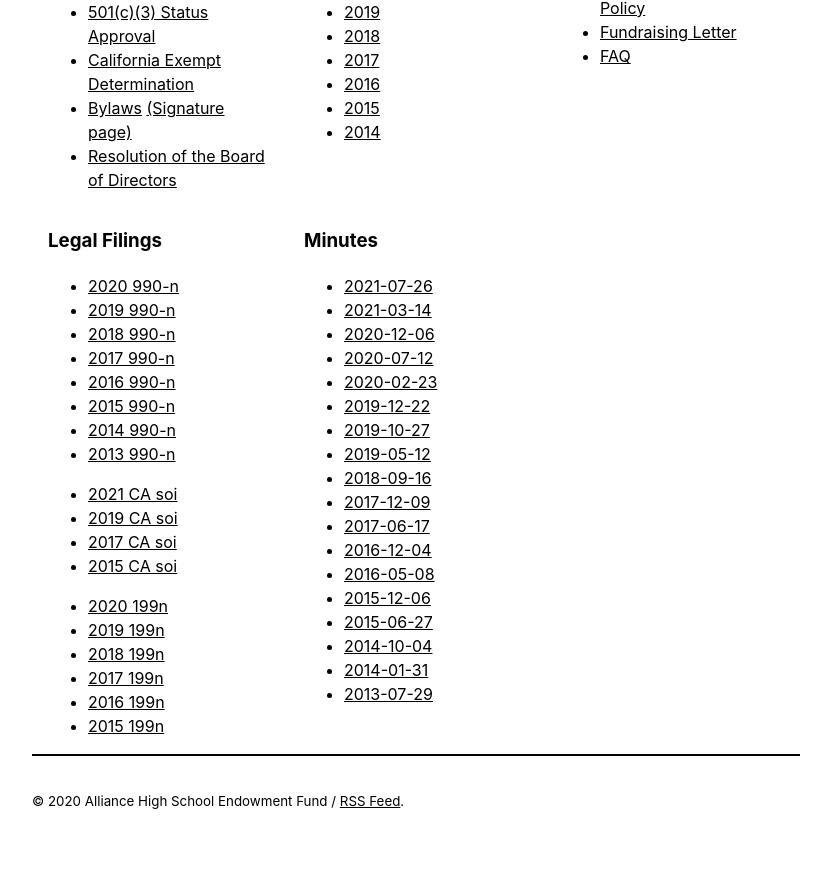
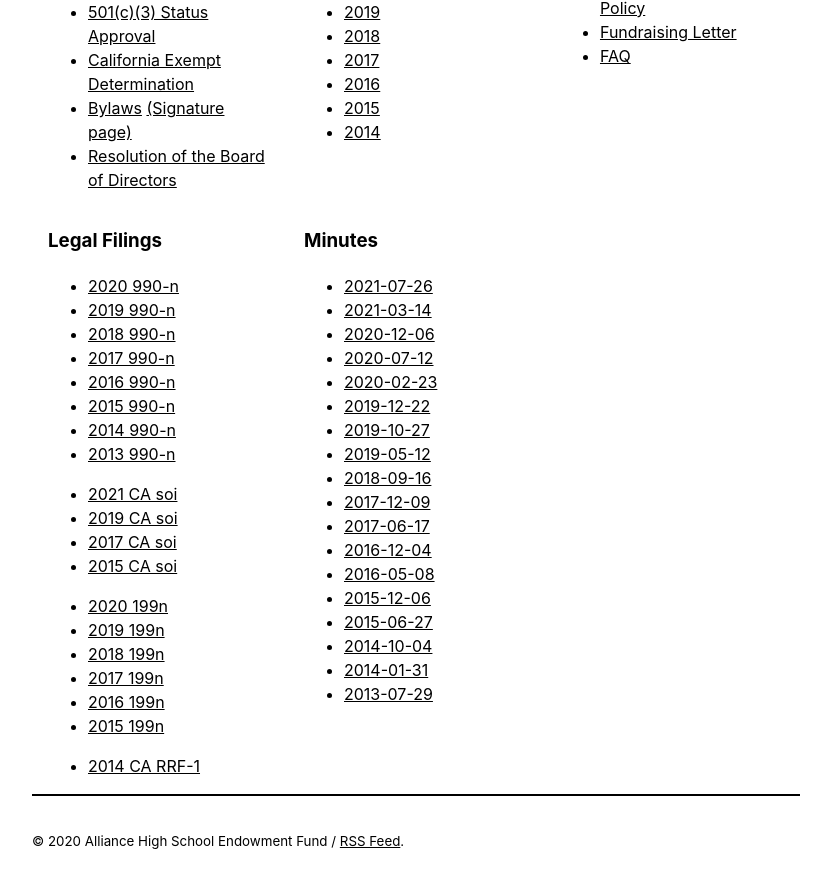
Before and after one commit to ahsef/ahsef.github.io, a Jekyll site: the page built from _pages/about.html, in a window 1280 px wide and 900 px high, scrolled down 1299 px. Shown: the top 888 px of the window, without its empty margins (224-1055 px from the left). Built offline with Jekyll 4.4.1, drawn with Linux system fonts in a browser that asks for light colours; before the commit the page ends 2159 px from its top, so only the background shows below that.

Commit message:
Add initial 2014 rrf-1

```diff
--- a/_pages/about.html
+++ b/_pages/about.html
@@ -115,6 +115,10 @@
             <li><a href="/filings/2016-199n.pdf">2016 199n</a></li>
             <li><a href="/filings/2015-199n.pdf">2015 199n</a></li>
         </ul>
+
+        <ul>
+            <li><a href="/filings/2014-ca-rrf1.pdf">2014 CA RRF-1</a></li>
+        </ul>
     </div>
     <div class="w3-container w3-third">
         <h3>Minutes</h3>
```
